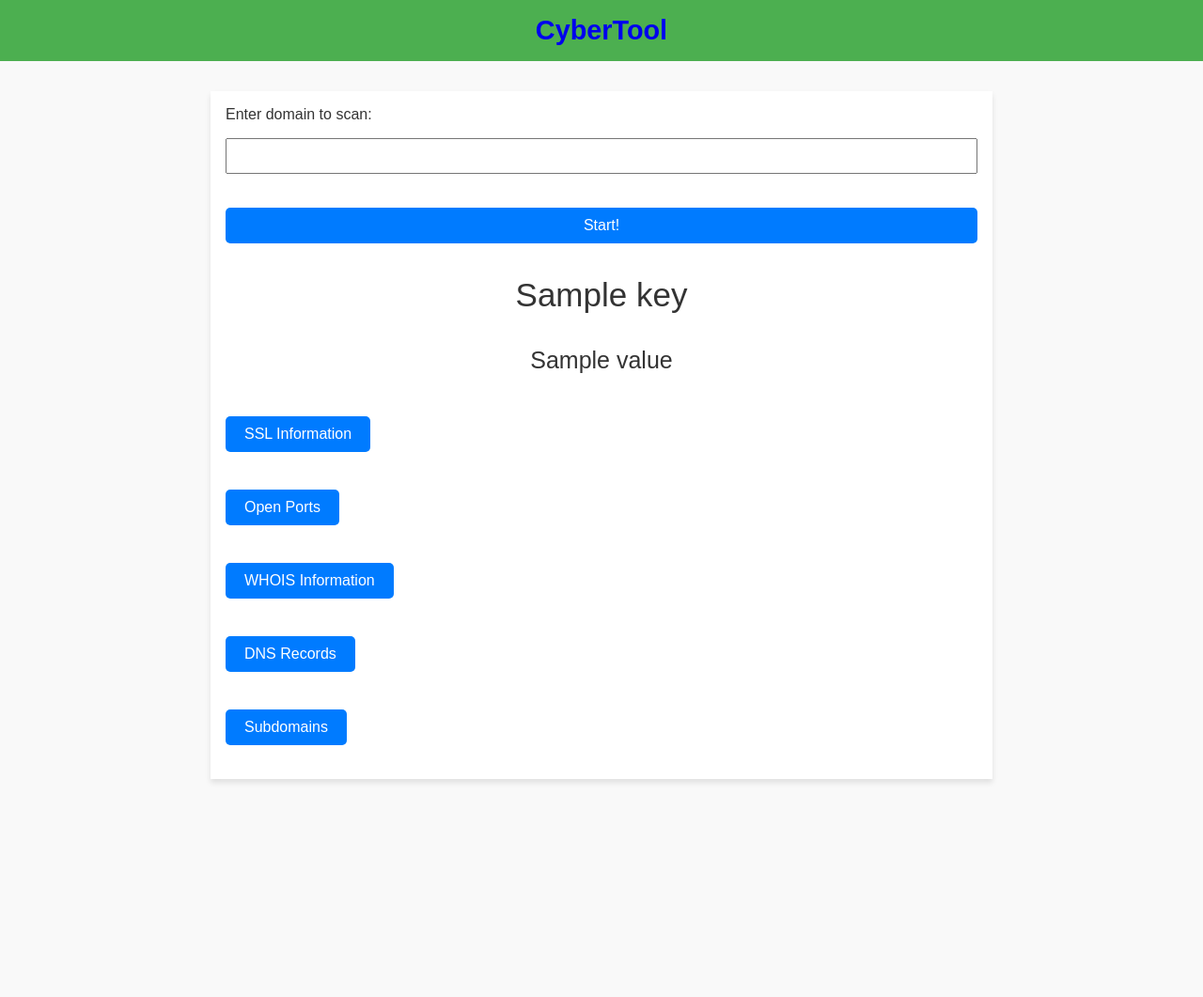
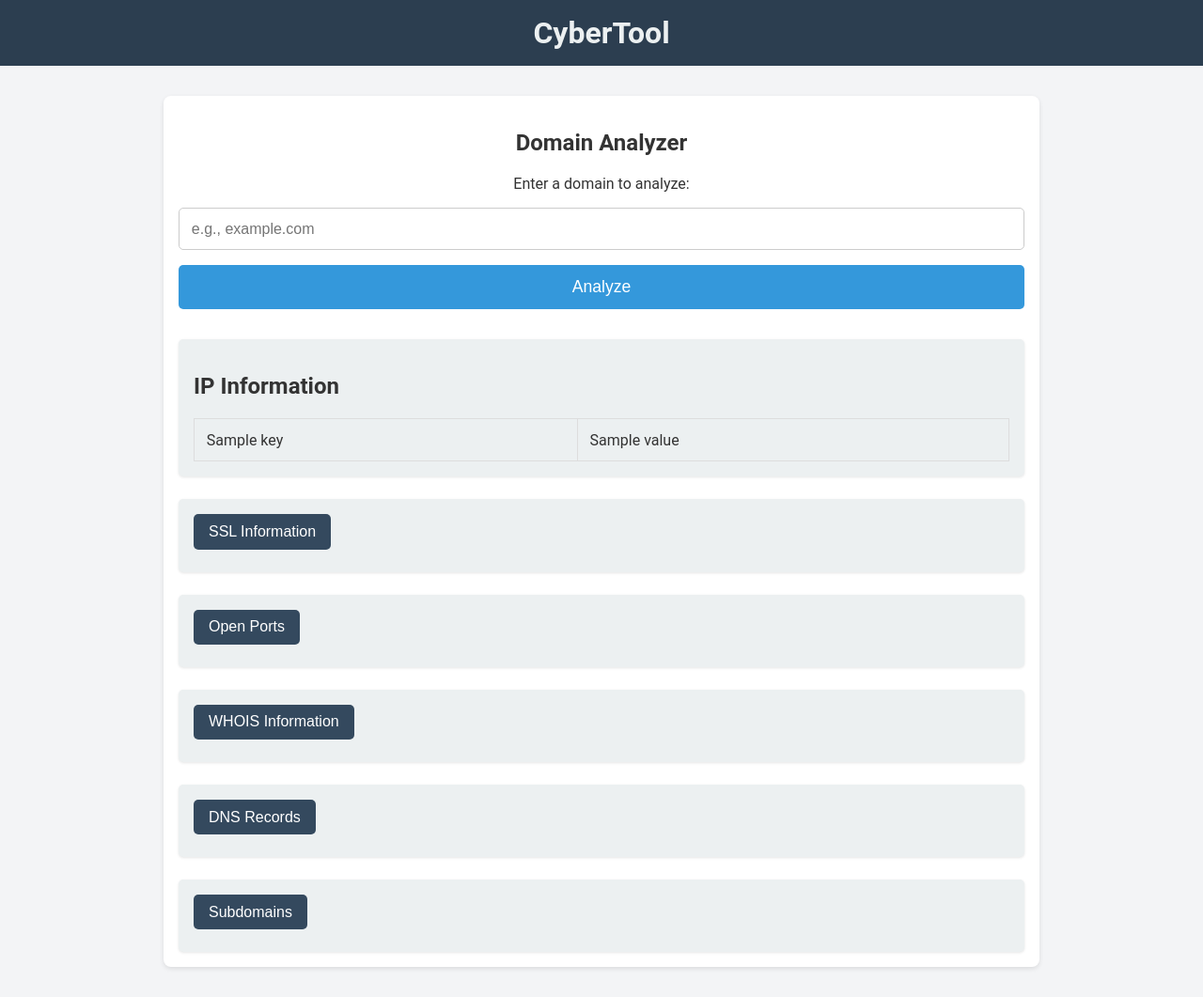
Before and after one commit to kelma01/domain_analyzer, a Django app: template domain_analyzer/main/templates/domain_analyzer.html in a window 1280 px wide. Shown: the whole page at 94% size. Before the commit the page ends 833 px from the top, so only its background shows below. Run offline with Django 5.2, Linux system fonts and the light colour scheme; the template is opened without the code that fills it: most values are stand-ins (such as "Sample title", 1, 10 or a date in 2020); parts of the project's set-up code (start-up, migrations or seed data) failed here and were passed over.

Commit message:
change in design for domain analyzer page

```diff
--- a/domain_analyzer/main/static/css/domain_analyzer.css
+++ b/domain_analyzer/main/static/css/domain_analyzer.css
@@ -1,29 +1,41 @@
 body {
-    font-family: Arial, sans-serif;
+    font-family: 'Roboto', sans-serif;
     margin: 0;
     padding: 0;
-    background-color: #f9f9f9;
+    background-color: #f3f4f6;
     color: #333;
 }
 
 header {
-    background-color: #4CAF50;
-    color: white;
+    background-color: #2c3e50;
+    color: #ecf0f1;
+    padding: 1rem;
     text-align: center;
-    padding: 1rem 0;
 }
 
 .brand-name {
-    font-size: 1.8rem;
+    font-size: 2rem;
     font-weight: bold;
+    text-decoration: none;
+    color: #ecf0f1;
+}
+
+.brand-name:hover {
+    color: #bdc3c7;
 }
 
 main {
-    max-width: 800px;
+    max-width: 900px;
     margin: 2rem auto;
     padding: 1rem;
-    background-color: white;
-    box-shadow: 0 4px 6px rgba(0, 0, 0, 0.1);
+    background: #ffffff;
+    border-radius: 8px;
+    box-shadow: 0 2px 5px rgba(0, 0, 0, 0.1);
+}
+
+.form-container {
+    text-align: center;
+    margin-bottom: 2rem;
 }
 
 form {
@@ -32,9 +44,61 @@ form {
     gap: 1rem;
 }
 
-input, button {
-    padding: 0.5rem;
+input {
+    padding: 0.8rem;
     font-size: 1rem;
+    border: 1px solid #ccc;
+    border-radius: 5px;
+    outline: none;
+}
+
+input:focus {
+    border-color: #3498db;
+    box-shadow: 0 0 5px rgba(52, 152, 219, 0.5);
+}
+
+.primary-btn {
+    padding: 0.8rem;
+    font-size: 1.1rem;
+    background-color: #3498db;
+    color: white;
+    border: none;
+    border-radius: 5px;
+    cursor: pointer;
+    transition: background-color 0.3s ease;
+}
+
+.primary-btn:hover {
+    background-color: #2980b9;
+}
+
+.results-container {
+    display: flex;
+    flex-direction: column;
+    gap: 1.5rem;
+}
+
+.result-card {
+    padding: 1rem;
+    background: #ecf0f1;
+    border-radius: 5px;
+    box-shadow: 0 1px 3px rgba(0, 0, 0, 0.1);
+}
+
+.toggle-btn {
+    background: #34495e;
+    color: white;
+    padding: 0.6rem 1rem;
+    border: none;
+    border-radius: 5px;
+    cursor: pointer;
+    font-size: 1rem;
+    margin-bottom: 0.5rem;
+    transition: background-color 0.3s ease;
+}
+
+.toggle-btn:hover {
+    background-color: #2c3e50;
 }
 
 table {
@@ -45,139 +109,12 @@ table {
 
 th, td {
     border: 1px solid #ddd;
-    padding: 0.5rem;
+    padding: 0.8rem;
     text-align: left;
 }
 
 th {
-    background-color: #f2f2f2;
+    background-color: #f9f9f9;
+    color: #333;
+    font-weight: bold;
 }
-#ports-section {
-    margin-top: 20px;
-    overflow: hidden;
-    max-height: 0;
-    transition: max-height 0.5s ease;
-}
-
-#ports-section table {
-    width: 100%;
-    border-collapse: collapse;
-    margin-top: 10px;
-}
-
-#ports-section th, #ports-section td {
-    padding: 10px;
-    border: 1px solid #ddd;
-    text-align: left;
-}
-
-#ports-section th {
-    background-color: #f2f2f2;
-}
-#whois-section {
-    margin-top: 20px;
-    overflow: hidden;
-    max-height: 0;
-    transition: max-height 0.5s ease;
-}
-
-#whois-section table {
-    width: 100%;
-    border-collapse: collapse;
-    margin-top: 10px;
-}
-
-#whois-section th, #whois-section td {
-    padding: 10px;
-    border: 1px solid #ddd;
-    text-align: left;
-}
-
-#whois-section th {
-    background-color: #f2f2f2;
-}
-#ssl-section {
-    margin-top: 20px;
-    overflow: hidden;
-    max-height: 0;
-    transition: max-height 0.5s ease;
-}
-
-#ssl-section table {
-    width: 100%;
-    border-collapse: collapse;
-    margin-top: 10px;
-}
-
-#ssl-section th, #ssl-section td {
-    padding: 10px;
-    border: 1px solid #ddd;
-    text-align: left;
-}
-
-#ssl-section th {
-    background-color: #f2f2f2;
-}
-
-button {
-    margin-top: 20px;
-    padding: 10px 20px;
-    background-color: #007bff;
-    color: white;
-    border: none;
-    border-radius: 5px;
-    cursor: pointer;
-    font-size: 16px;
-}
-
-button:hover {
-    background-color: #0056b3;
-}
-
-.hidden {
-    display: none;
-}
-#dns-records-section {
-    margin-top: 20px;
-    overflow: hidden;
-    max-height: 0;
-    transition: max-height 0.5s ease;
-}
-
-#dns-records-section table {
-    width: 100%;
-    border-collapse: collapse;
-    margin-top: 10px;
-}
-
-#dns-records-section th, #dns-records-section td {
-    padding: 10px;
-    border: 1px solid #ddd;
-    text-align: left;
-}
-
-#dns-records-section th {
-    background-color: #f2f2f2;
-}
-#subdomain-section {
-    margin-top: 20px;
-    overflow: hidden;
-    max-height: 0;
-    transition: max-height 0.5s ease;
-}
-
-#subdomain-section table {
-    width: 100%;
-    border-collapse: collapse;
-    margin-top: 10px;
-}
-
-#subdomain-section th, #subdomain-section td {
-    padding: 10px;
-    border: 1px solid #ddd;
-    text-align: left;
-}
-
-#dns-records-section th {
-    background-color: #f2f2f2;
-}
--- a/domain_analyzer/main/templates/domain_analyzer.html
+++ b/domain_analyzer/main/templates/domain_analyzer.html
@@ -9,35 +9,43 @@
 </head>
 <body>
     <header>
-        <a href="/" class="brand-name" style="text-decoration:none;">CyberTool</a>
+        <a href="/" class="brand-name">CyberTool</a>
     </header>
     <main>
+        <section class="form-container">
+            <h1>Domain Analyzer</h1>
             <form method="POST" action="">
                 {% csrf_token %}
-            <label for="domain">Enter domain to scan:</label>
-            <input type="text" id="user_input" name="user_input" required>
-            <button type="submit">Start!</button>
+                <label for="domain">Enter a domain to analyze:</label>
+                <input type="text" id="user_input" name="user_input" placeholder="e.g., example.com" required>
+                <button type="submit" class="primary-btn">Analyze</button>
             </form>
+        </section>
 
+        <section class="results-container">
             {% if ip_info %}
+                <div class="result-card">
+                    <h2>IP Information</h2>
                     <table>
                         <tbody>
                             {% for key, value in ip_info.items %}
                                 <tr>
-                            <p style="font-size:35px;" align="center">{{ key }}</p> <!-- buraya daha güzel bir görüntü katılacak -->
-                            <p style="font-size:25px;" align="center">{{ value }}</p>
+                                    <td>{{ key }}</td>
+                                    <td>{{ value }}</td>
                                 </tr>
                             {% endfor %}
                         </tbody>
                     </table>
+                </div>
             {% endif %}
 
             {% if ssl_info %}
-            <button onclick="toggleSsl()">SSL Information</button>
-            <div id="ssl-section" style="max-height: 0; overflow: hidden; transition: max-height 0.5s ease;">
+                <div class="result-card">
+                    <button class="toggle-btn" onclick="toggleSsl()">SSL Information</button>
+                    <div id="ssl-section" style="display: none; overflow: hidden;">
                         <table>
                             <tbody>
-                        {% for k,v  in ssl_info.items %}
+                                {% for k,v in ssl_info.items %}
                                     <tr>
                                         <td>{{ k }}</td>
                                         <td>{{ v }}</td>
@@ -46,11 +54,13 @@
                             </tbody>
                         </table>
                     </div>
+                </div>
             {% endif %}
 
             {% if open_ports %}
-            <button onclick="togglePorts()">Open Ports</button>
-            <div id="ports-section" style="max-height: 0; overflow: hidden; transition: max-height 0.5s ease;">
+                <div class="result-card">
+                    <button class="toggle-btn" onclick="togglePorts()">Open Ports</button>
+                    <div id="ports-section" style="display: none;">
                         <table>
                             <thead>
                                 <tr>
@@ -68,11 +78,13 @@
                             </tbody>
                         </table>
                     </div>
+                </div>
             {% endif %}
 
             {% if whois_response %}
-            <button onclick="toggleWhois()">WHOIS Information</button>
-            <div id="whois-section" style="max-height: 0; overflow: hidden; transition: max-height 0.5s ease;">
+                <div class="result-card">
+                    <button class="toggle-btn" onclick="toggleWhois()">WHOIS Information</button>
+                    <div id="whois-section" style="display: none;">
                         <table>
                             <tbody>
                                 {% for whois_info in whois_response %}
@@ -84,11 +96,13 @@
                             </tbody>
                         </table>
                     </div>
+                </div>
             {% endif %}
 
             {% if dns_records %}
-            <button onclick="toggleDNSRecords()">DNS Records</button>
-            <div id="dns-records-section" style="max-height: 0; overflow: hidden; transition: max-height 0.5s ease;">
+                <div class="result-card">
+                    <button class="toggle-btn" onclick="toggleDNSRecords()">DNS Records</button>
+                    <div id="dns-records-section" style="display: none;">
                         <table>
                             <thead>
                                 <tr>
@@ -106,11 +120,13 @@
                             </tbody>
                         </table>
                     </div>
+                </div>
             {% endif %}
 
             {% if subdomains %}
-            <button onclick="toggleSubdomains()">Subdomains</button>
-            <div id="subdomain-section" style="max-height: 0; overflow: hidden; transition: max-height 0.5s ease;">
+                <div class="result-card">
+                    <button class="toggle-btn" onclick="toggleSubdomains()">Subdomains</button>
+                    <div id="subdomain-section" style="display: none;">
                         <table>
                             <tbody>
                                 {% for subdomain in subdomains %}
@@ -121,8 +137,9 @@
                             </tbody>
                         </table>
                     </div>
+                </div>
             {% endif %}
-
+        </section>
     </main>
 </body>
 </html>
```
Also changed, not shown: domain_analyzer/main/static/js/scripts.js (+13 -29 lines), domain_analyzer/main/views.py (+4 -3 lines). Lines whose indentation alone changed are shown as unchanged.
